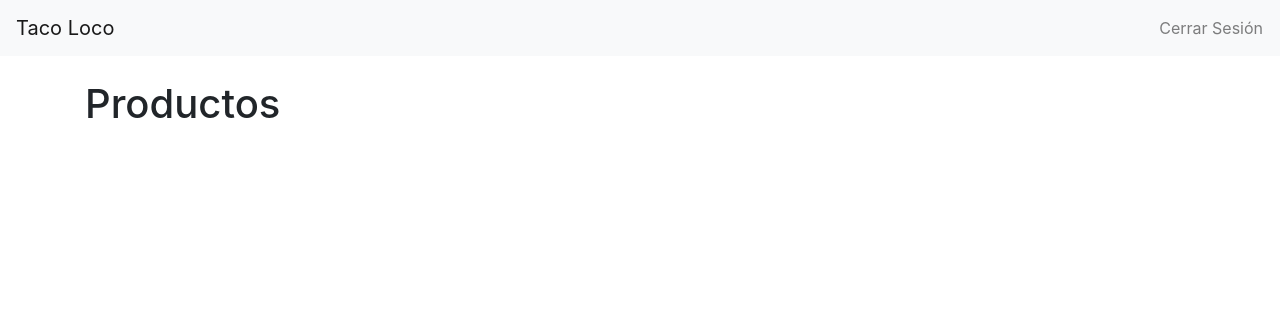
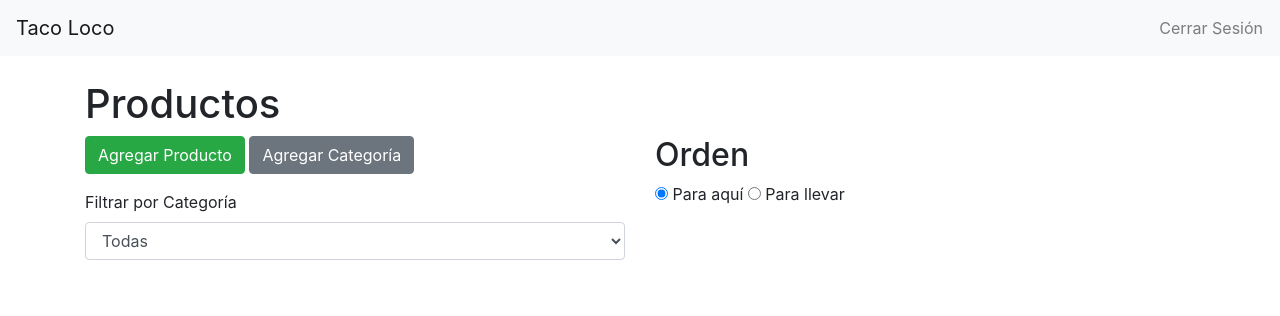
Before and after one commit to Arturo-MT/orders-api, a Django app: page / in a window 1280 px wide. Shown: the top 316 px of the page. Run offline with Django 5.2, Linux system fonts and the light colour scheme; the visitor is signed in with stand-in values (Sample User, id 1); data that the repository does not hold is empty; parts of the project's set-up code (start-up, migrations or seed data) failed here and were passed over; some libraries are stand-ins or nearby versions.

Commit message:
feat: agregar funcionalidad para agregar productos y categorías, y permitir filtrado por categoría en la vista de inicio

```diff
--- a/app/templates/base.html
+++ b/app/templates/base.html
@@ -56,7 +56,7 @@
     <div class="container mt-4">
       {% block content %}
       <!-- Content -->
-      {% endblock %}
+      {% endblock %} {% block extra_js %}{% endblock %}
     </div>
     <script src="https://code.jquery.com/jquery-3.5.1.slim.min.js"></script>
     <script src="https://cdn.jsdelivr.net/npm/@popperjs/core@2.5.4/dist/umd/popper.min.js"></script>
--- a/app/templates/home.html
+++ b/app/templates/home.html
@@ -1,22 +1,223 @@
-{% extends "base.html" %} {% block title %}Inicio - Orders API{% endblock %}
-{%block content %}
+{% extends "base.html" %} {% load static %} {% block title %}Inicio - Orders
+API{% endblock %} {%block content %} {% if user.is_authenticated %}
 <h1>Productos</h1>
 <div class="row">
+  <div class="col-md-6">
+    <!-- Button trigger modal -->
+    <button
+      type="button"
+      class="btn btn-success"
+      data-toggle="modal"
+      data-target="#addProductModal"
+    >
+      Agregar Producto
+    </button>
+
+    <!-- Button trigger modal for adding category -->
+    <button
+      type="button"
+      class="btn btn-secondary"
+      data-toggle="modal"
+      data-target="#addCategoryModal"
+    >
+      Agregar Categoría
+    </button>
+
+    <!-- Modal for adding category -->
+    <div
+      class="modal fade"
+      id="addCategoryModal"
+      tabindex="-1"
+      role="dialog"
+      aria-labelledby="addCategoryModalLabel"
+      aria-hidden="true"
+    >
+      <div class="modal-dialog" role="document">
+        <div class="modal-content">
+          <div class="modal-header">
+            <h5 class="modal-title" id="addCategoryModalLabel">
+              Agregar Categoría
+            </h5>
+            <button
+              type="button"
+              class="close"
+              data-dismiss="modal"
+              aria-label="Close"
+            >
+              <span aria-hidden="true">&times;</span>
+            </button>
+          </div>
+          <div class="modal-body">
+            <form
+              id="addCategoryForm"
+              method="post"
+              action="{% url 'productcategory-list' %}"
+            >
+              {% csrf_token %}
+              <div class="form-group">
+                <label for="categoryName">Nombre de la Categoría</label>
+                <input
+                  type="text"
+                  class="form-control"
+                  id="categoryName"
+                  name="name"
+                  required
+                />
+              </div>
+              <button type="submit" class="btn btn-primary">Agregar</button>
+            </form>
+          </div>
+        </div>
+      </div>
+    </div>
+
+    <!-- Modal for adding product -->
+    <div
+      class="modal fade"
+      id="addProductModal"
+      tabindex="-1"
+      role="dialog"
+      aria-labelledby="addProductModalLabel"
+      aria-hidden="true"
+    >
+      <div class="modal-dialog" role="document">
+        <div class="modal-content">
+          <div class="modal-header">
+            <h5 class="modal-title" id="addProductModalLabel">
+              Agregar Producto
+            </h5>
+            <button
+              type="button"
+              class="close"
+              data-dismiss="modal"
+              aria-label="Close"
+            >
+              <span aria-hidden="true">&times;</span>
+            </button>
+          </div>
+          <div class="modal-body">
+            <form
+              id="addProductForm"
+              method="post"
+              action="{% url 'product-list' %}"
+            >
+              {% csrf_token %}
+              <div class="form-group">
+                <label for="productName">Nombre del Producto</label>
+                <input
+                  type="text"
+                  class="form-control"
+                  id="productName"
+                  name="name"
+                  required
+                />
+              </div>
+              <div class="form-group">
+                <label for="productDescription">Descripción</label>
+                <textarea
+                  class="form-control"
+                  id="productDescription"
+                  name="description"
+                  rows="3"
+                  required
+                ></textarea>
+              </div>
+              <div class="form-group">
+                <label for="productCategory">Categoría</label>
+                <select
+                  class="form-control"
+                  id="productCategory"
+                  name="category"
+                  required
+                >
+                  {% for category in categories %}
+                  <option value="{{ category.id }}">{{ category.name }}</option>
+                  {% endfor %}
+                </select>
+              </div>
+              <div class="form-group">
+                <label for="price">Precio</label>
+                <input
+                  type="number"
+                  class="form-control"
+                  id="productPrice"
+                  name="price"
+                  required
+                />
+              </div>
+              <button type="submit" class="btn btn-primary">Agregar</button>
+            </form>
+          </div>
+        </div>
+      </div>
+    </div>
+
+    <!-- Filter by category -->
+    <div class="form-group mt-3">
+      <label for="categoryFilter">Filtrar por Categoría</label>
+      <select
+        class="form-control"
+        id="categoryFilter"
+        onchange="filterByCategory(this.value)"
+      >
+        <option value="">Todas</option>
+        {% for category in categories %}
+        <option value="{{ category.id }}">{{ category.name }}</option>
+        {% endfor %}
+      </select>
+    </div>
+
+    <!-- Grid of products -->
+    <div class="row mt-4" id="productsGrid">
       {% for product in products %}
-  <div class="col-md-4">
+      <div class="col-md-4" data-category="{{ product.category.id }}">
         <div class="card mb-4">
-      <img
-        src="{{ product.preview.url }}"
-        class="card-img-top"
-        alt="{{ product.name }}"
-      />
           <div class="card-body">
             <h5 class="card-title">{{ product.name }}</h5>
             <p class="card-text">{{ product.description }}</p>
-        <p class="card-text"><strong>Precio:</strong> ${{ product.price }}</p>
+            <p class="card-text">
+              <strong>Precio:</strong> ${{ product.price }}
+            </p>
+            <button
+              class="btn btn-primary"
+              onclick="addToOrder({{product.id}}, '{{product.name}}')"
+            >
+              Agregar
+            </button>
           </div>
         </div>
       </div>
       {% endfor %}
     </div>
+  </div>
+
+  <div class="col-md-6">
+    <h2>Orden</h2>
+    <input
+      type="radio"
+      id="for-here"
+      name="order-type"
+      value="F"
+      checked
+      onchange="updateOrderType(this.value)"
+    />
+    <label for="for-here">Para aquí</label>
+    <input
+      type="radio"
+      id="to-go"
+      name="order-type"
+      value="T"
+      onchange="updateOrderType(this.value)"
+    />
+    <label for="to-go">Para llevar</label>
+    <ul id="order-items"></ul>
+    <pre id="order-json"></pre>
+  </div>
+</div>
+{% else %}
+<div class="alert alert-warning" role="alert">
+  Debes iniciar sesión para ver los productos
+</div>
+{% endif %} {% endblock %} {% block extra_js %}
+<script src="{% static 'js/orders.js' %}"></script>
 {% endblock %}
```
Also changed, not shown: app/settings.py (+6 -1 lines), static/js/orders.js (added, +105 -0 lines). Lines whose indentation alone changed are shown as unchanged.
